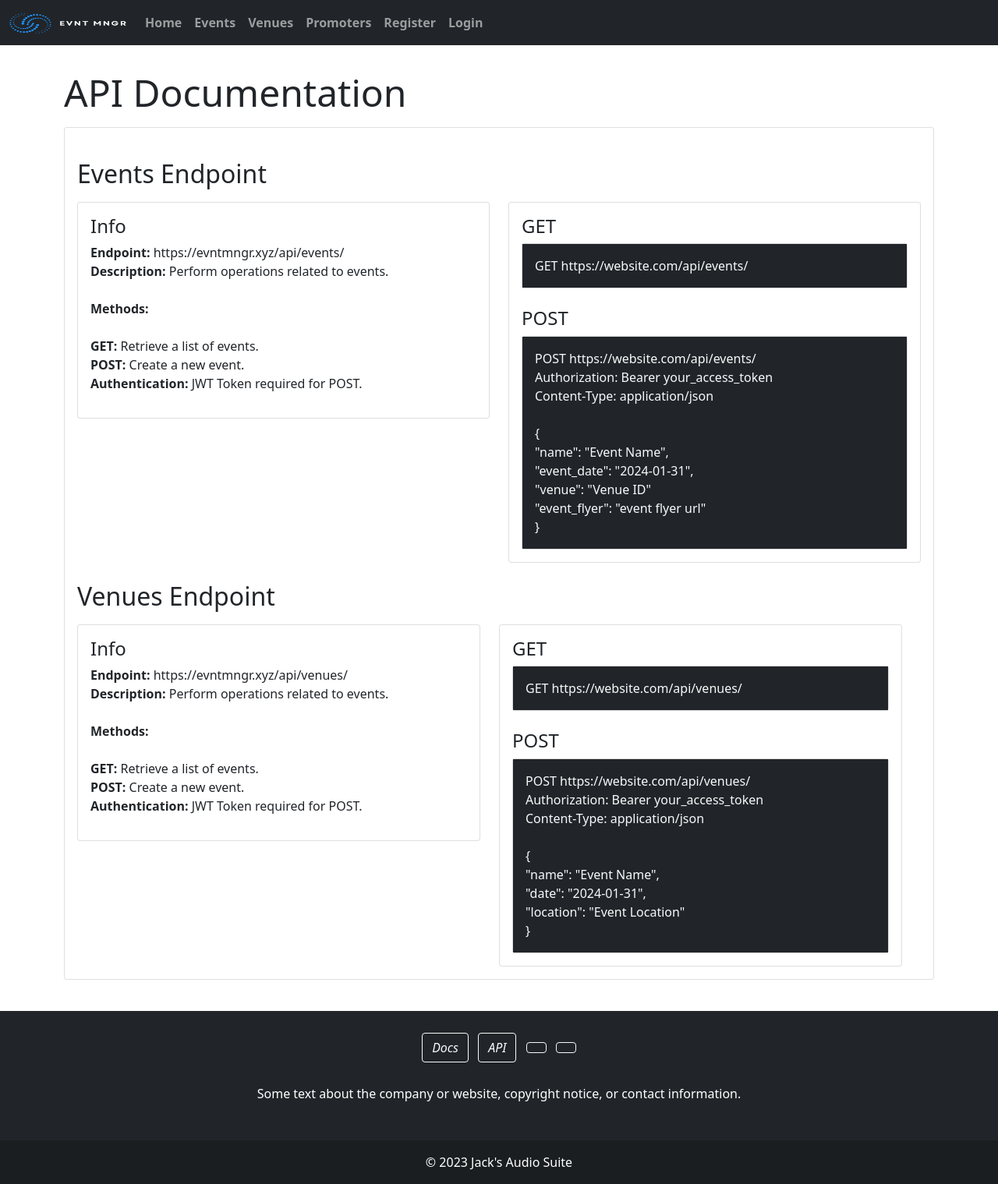
After one commit to jackjakarta/eventManager, a Django app: template website/templates/website/docs_api.html in a window 1280 px wide. The commit adds this page. Shown: the whole page at 78% size. Run offline with Django 5.2, Linux system fonts and the light colour scheme; the template is opened without the code that fills it, so the values that code supplies are empty.

Commit message:
added large footer and api documentation page

```diff
--- a/website/templates/website/base.html
+++ b/website/templates/website/base.html
@@ -37,7 +37,7 @@
     </div>
 
     <!--Footer-->
-    {% include 'website/elements/footer.html' %}
+    {% include 'website/elements/footer_big.html' %}
 
     <script src="https://cdn.jsdelivr.net/npm/bootstrap@5.0.2/dist/js/bootstrap.bundle.min.js"
                 integrity="sha384-MrcW6ZMFYlzcLA8Nl+NtUVF0sA7MsXsP1UyJoMp4YLEuNSfAP+JcXn/tWtIaxVXM"
--- /dev/null
+++ b/website/templates/website/docs_api.html
@@ -0,0 +1,117 @@
+{% extends 'website/base.html' %}
+
+{% block title %}
+Upcoming Events
+{% endblock %}
+
+{% block content %}
+
+<div class="container mt-4">
+    <h1 class="display-5">API Documentation</h1>
+</div>
+
+<div class="container mt-2">
+    <div class="card">
+        <div class="card-body">
+
+            <div class="row">
+                <h2 class="display-7 mt-4">
+                    Events Endpoint
+                </h2>
+                <div class="col-md-6 mt-2">
+                    <div class="card">
+                        <div class="card-body">
+                            <h4>Info</h4>
+                            <p>
+                                <strong>Endpoint:</strong> https://evntmngr.xyz/api/events/<br>
+                                <strong>Description:</strong> Perform operations related to events.<br><br>
+                                <strong>Methods:</strong><br><br>
+                                <strong>GET:</strong> Retrieve a list of events.<br>
+                                <strong>POST:</strong> Create a new event.<br>
+                                <strong>Authentication:</strong> JWT Token required for POST.<br>
+                            </p>
+                        </div>
+                    </div>
+                </div>
+
+                <div class="col md-6 mt-2">
+                    <div class="card">
+                        <div class="card-body">
+                            <h4>GET</h4>
+                                <div class="card bg-light">
+                                    <div class="card-body text-light bg-dark">
+                                        GET https://website.com/api/events/
+                                    </div>
+                                </div>
+                            <h4 class="mt-4">POST</h4>
+                                <div class="card bg-light">
+                                    <div class="card-body text-light bg-dark">
+                                        POST https://website.com/api/events/<br>
+                                        Authorization: Bearer your_access_token<br>
+                                        Content-Type: application/json<br><br>
+
+                                        {<br>
+                                            "name": "Event Name",<br>
+                                            "event_date": "2024-01-31",<br>
+                                            "venue": "Venue ID"<br>
+                                            "event_flyer": "event flyer url"<br>
+                                        }<br>
+                                    </div>
+                                </div>
+                        </div>
+                    </div>
+                </div>
+
+            <div class="row">
+                <h2 class="display-7 mt-4">
+                    Venues Endpoint
+                </h2>
+                <div class="col-md-6 mt-2">
+                    <div class="card">
+                        <div class="card-body">
+                            <h4>Info</h4>
+                            <p>
+                                <strong>Endpoint:</strong> https://evntmngr.xyz/api/venues/<br>
+                                <strong>Description:</strong> Perform operations related to events.<br><br>
+                                <strong>Methods:</strong><br><br>
+                                <strong>GET:</strong> Retrieve a list of events.<br>
+                                <strong>POST:</strong> Create a new event.<br>
+                                <strong>Authentication:</strong> JWT Token required for POST.<br>
+                            </p>
+                        </div>
+                    </div>
+                </div>
+
+                <div class="col md-6 mt-2">
+                    <div class="card">
+                        <div class="card-body">
+                            <h4>GET</h4>
+                                <div class="card bg-light">
+                                    <div class="card-body text-light bg-dark">
+                                        GET https://website.com/api/venues/
+                                    </div>
+                                </div>
+                            <h4 class="mt-4">POST</h4>
+                                <div class="card bg-light">
+                                    <div class="card-body text-light bg-dark">
+                                        POST https://website.com/api/venues/<br>
+                                        Authorization: Bearer your_access_token<br>
+                                        Content-Type: application/json<br><br>
+
+                                        {<br>
+                                          "name": "Event Name",<br>
+                                          "date": "2024-01-31",<br>
+                                          "location": "Event Location"<br>
+                                        }<br>
+                                    </div>
+                                </div>
+                        </div>
+                    </div>
+                </div>
+            </div>
+            </div>
+        </div>
+    </div>
+</div>
+
+{% endblock %}
--- /dev/null
+++ b/website/templates/website/elements/footer_big.html
@@ -0,0 +1,34 @@
+<footer class="mt-auto bg-dark text-center text-white">
+            <div class="container p-4">
+                <section class="mb-4">
+                    <!-- Facebook -->
+                    <a class="btn btn-outline-light btn-floating m-1" href="{% url 'docs' %}" role="button">
+                        <i class="fab fa-facebook-f">Docs</i>
+                    </a>
+                    <!-- Twitter -->
+                    <a class="btn btn-outline-light btn-floating m-1" href="{% url 'docs_api' %}" role="button">
+                        <i class="fab fa-twitter">API</i>
+                    </a>
+                    <!-- Google -->
+                    <a class="btn btn-outline-light btn-floating m-1" href="#!" role="button">
+                        <i class="fab fa-google"></i>
+                    </a>
+                    <!-- Instagram -->
+                    <a class="btn btn-outline-light btn-floating m-1" href="#!" role="button">
+                        <i class="fab fa-instagram"></i>
+                    </a>
+                </section>
+
+                <!-- Section: Text -->
+                <section class="mb-4">
+                    <p>
+                        Some text about the company or website, copyright notice, or contact information.
+                    </p>
+                </section>
+            </div>
+
+            <!-- Copyright -->
+            <div class="text-center p-3" style="background-color: rgba(0, 0, 0, 0.2);">
+                © 2023 Jack's Audio Suite
+            </div>
+        </footer>
--- a/website/views.py
+++ b/website/views.py
@@ -23,7 +23,7 @@ def app_docs(request):
 
 
 def app_docs_api(request):
-    pass
+    return render(request, "website/docs_api.html", {})
 
 
 def venues(request):
```
Also changed, not shown: website/templates/website/events.html (+5 -6 lines).
